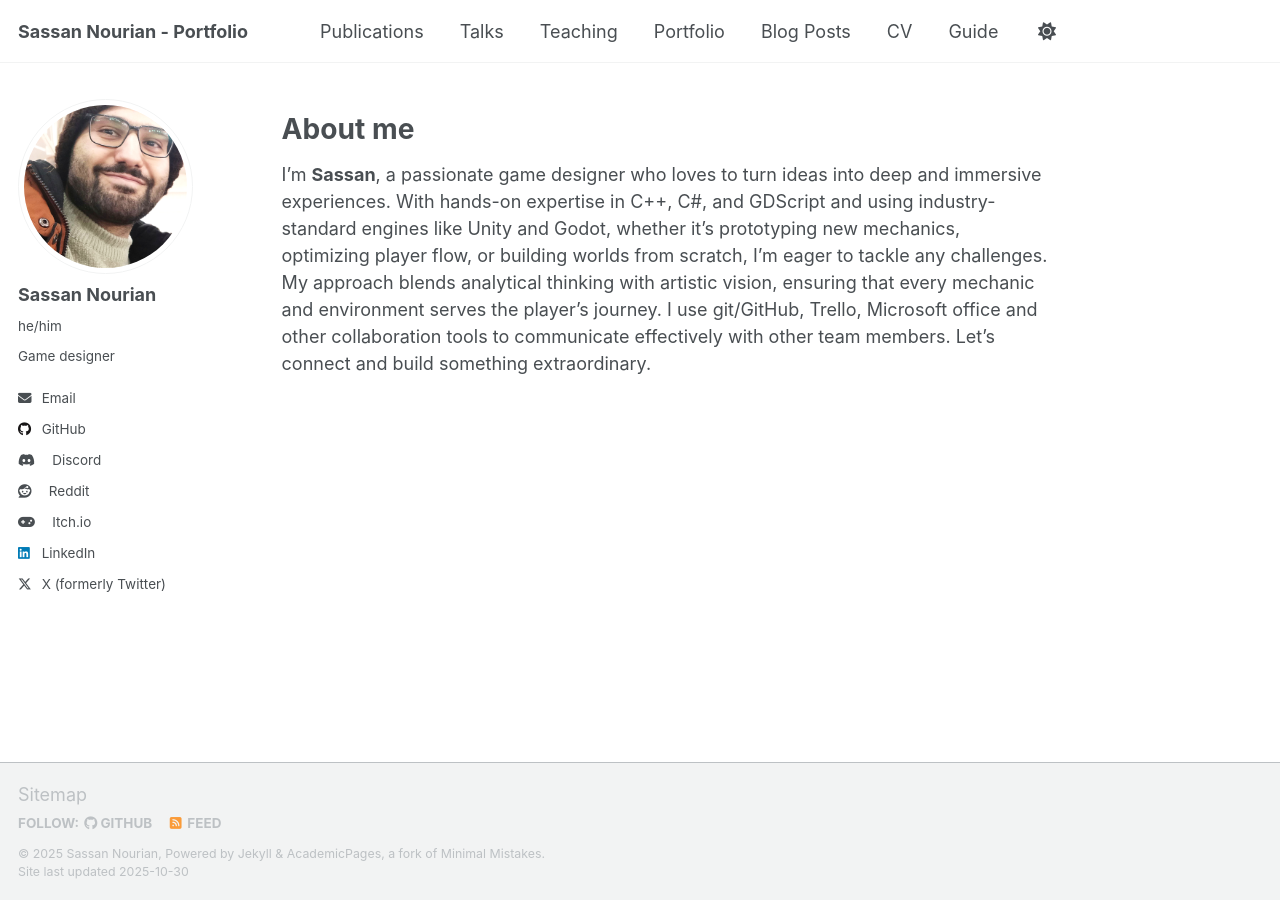
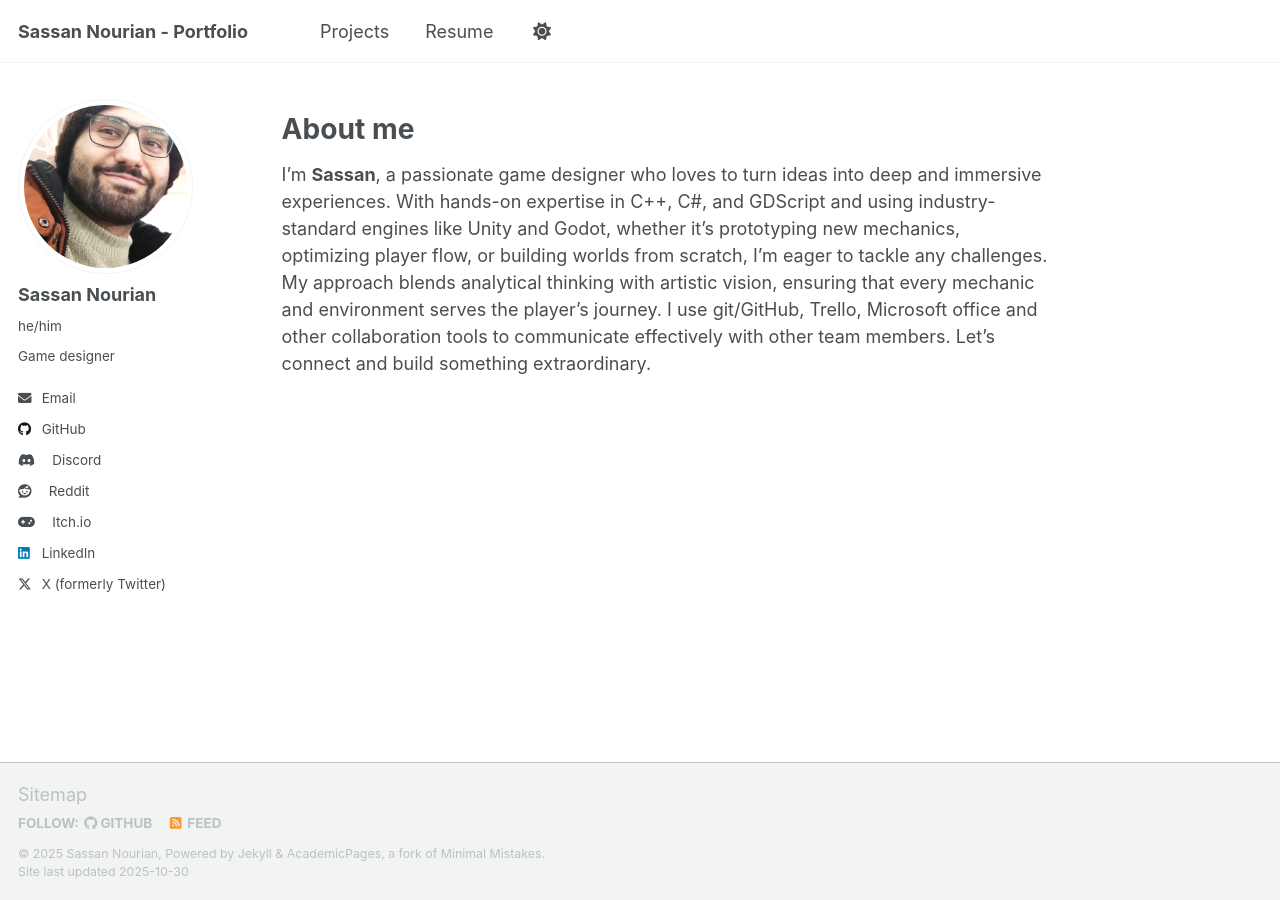
Before and after one commit to SassanTheDev/SassanTheDev.github.io, a Jekyll site: the page built from _pages/about.md, in a window 1280 px wide. Built offline with Jekyll 4.4.1, drawn with Linux system fonts in a browser that asks for light colours; a script that is not in the unit is left out.

Commit message:
adjust the header.

```diff
--- a/_data/navigation.yml
+++ b/_data/navigation.yml
@@ -8,26 +8,11 @@
 #      Markdown formatted page while the second is generated using JSON.
 
 main:
-  - title: "Publications"
-    url: /publications/
+  - title: "Projects"
+    url: /projects/
 
-  - title: "Talks"
-    url: /talks/
-
-  - title: "Teaching"
-    url: /teaching/
-
-  - title: "Portfolio"
-    url: /portfolio/
-
-  - title: "Blog Posts"
-    url: /year-archive/
-
-  - title: "CV"
+  - title: "Resume"
     url: /cv/
 
   # - title: "CV"
   #   url: /cv-json/
-
-  - title: "Guide"
-    url: /markdown/
```
